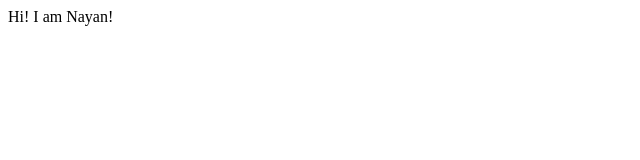
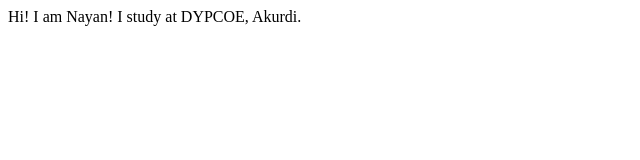
Before and after one commit to Nayan-Sahare/nayansahare-site, a plain HTML site: page index.html in a window 1280 px wide. Shown: the whole page, without its empty margins (0-640 px from the left). Drawn offline with Linux system fonts and the light colour scheme.

Commit message:
update text

```diff
--- a/index.html
+++ b/index.html
@@ -8,5 +8,6 @@
 </head>
 <body>
     Hi! I am Nayan!
+    I study at DYPCOE, Akurdi.
 </body>
 </html>
```
Also changed, not shown: 1 other file.
